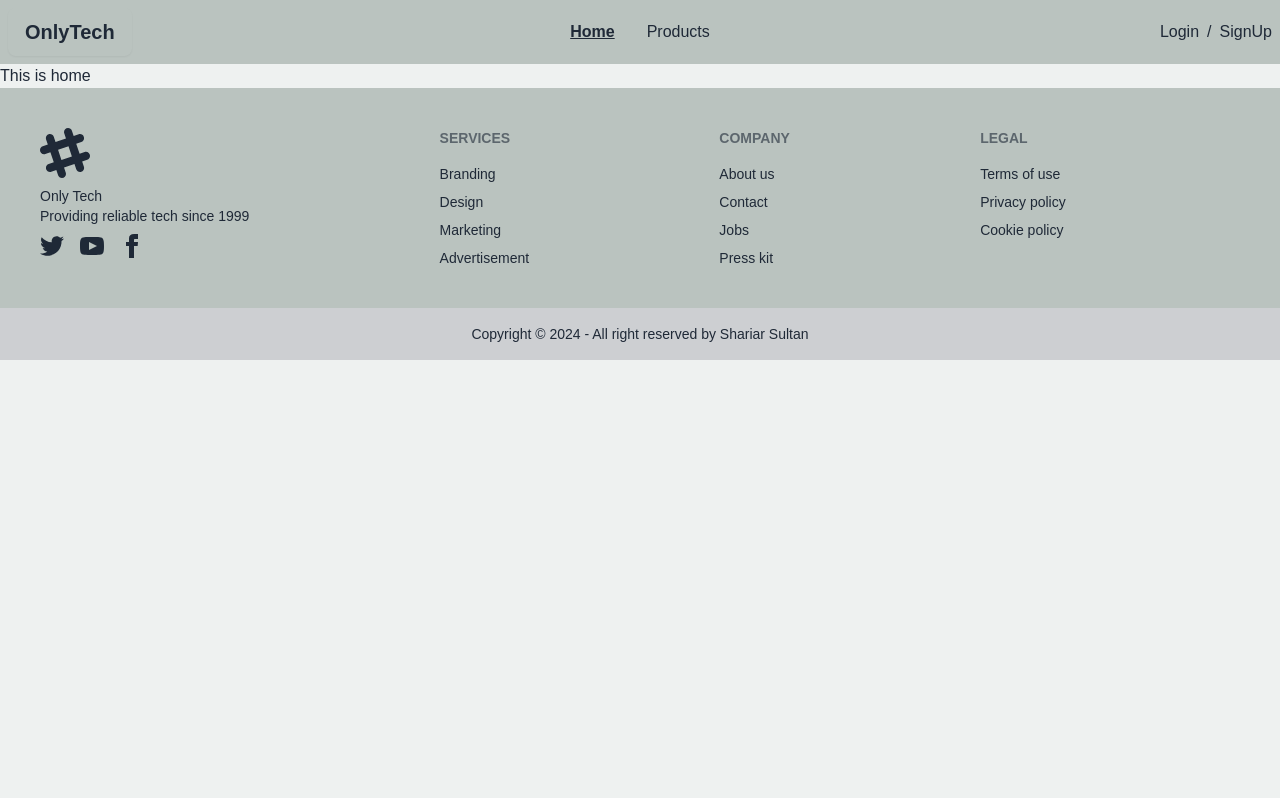
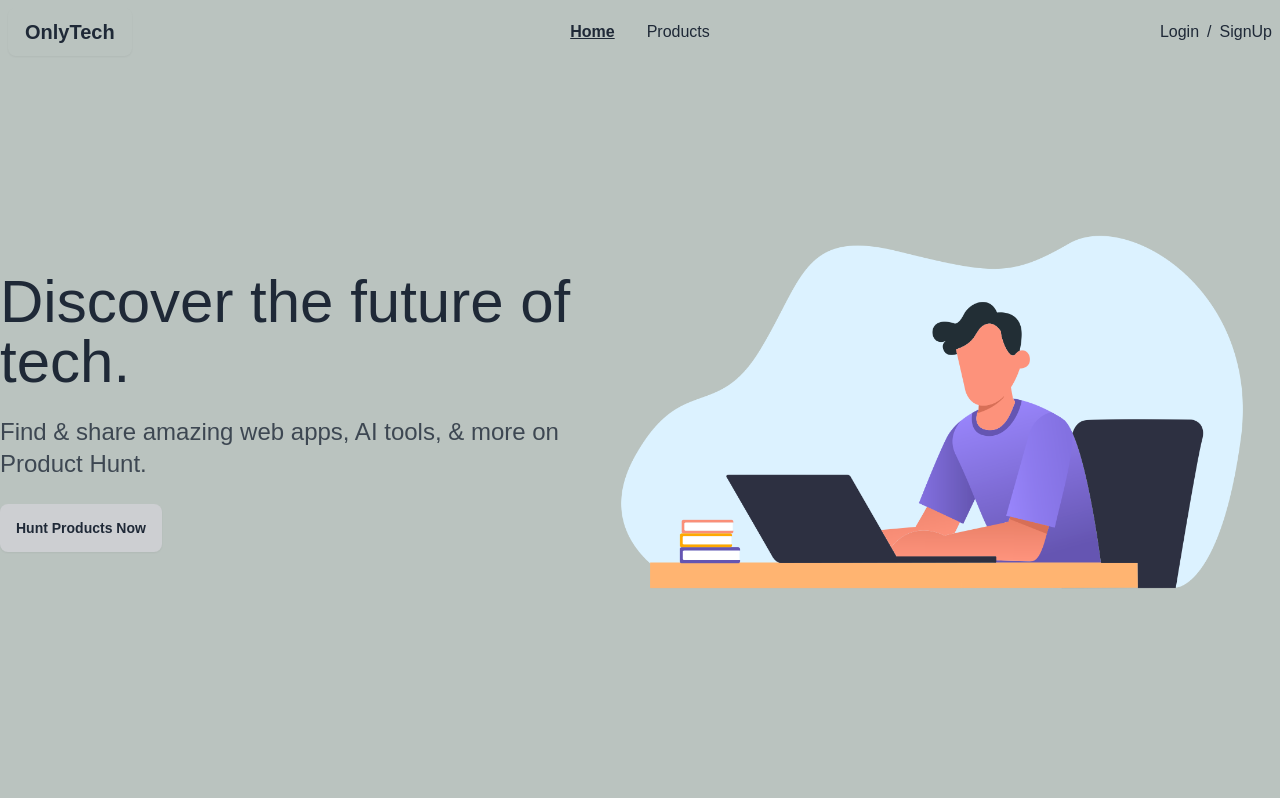
Before and after one commit to shariarSultanFahim/OnlyTech, a React (Vite) app: page / in a window 1280 px wide. Shown: the top 798 px of the page. Built offline with nearby package versions, Linux system fonts and the light colour scheme; no server answers.

Commit message:
Added banner to the homepage

```diff
--- /dev/null
+++ b/src/Components/Home/Banner.jsx
@@ -0,0 +1,17 @@
+
+const Banner = () => {
+    return (
+        <div className="mx-auto w-full flex flex-col-reverse lg:flex-row text-center lg:text-left justify-between items-center bg-primaryColor max-w-screen-xl">
+            <div className="space-y-6">
+                <h1 className="text-4xl md:text-5xl lg:text-6xl">Discover the future of tech.</h1>
+                <p className="opacity-80 text-xl md:text-2xl lg;text-3xl">Find & share amazing web apps, AI tools, & more on Product Hunt.</p>
+                <button className="btn bg-bgColor border-none ">Hunt Products Now</button>
+            </div>
+            <div className="h-2/3 w-2/3">
+                <img className="h-full w-full" src="/manlookingatlaptop.png" alt="Man looking at laptop" />
+            </div>
+        </div>
+    );
+};
+
+export default Banner;
--- a/src/Components/Home/Home.jsx
+++ b/src/Components/Home/Home.jsx
@@ -1,8 +1,11 @@
+import Banner from "./Banner";
 
 const Home = () => {
     return (
         <div>
-            This is home
+            <div className="bg-primaryColor">
+                <Banner/>
+            </div>
         </div>
     );
 };
--- a/src/Components/Nav/Navbar.jsx
+++ b/src/Components/Nav/Navbar.jsx
@@ -62,7 +62,7 @@ const items = <>
                 </div>
             </div>
             <ul tabIndex={0} className="menu menu-sm dropdown-content mt-3 z-[1] p-2 shadow bg-base-100 rounded-box w-52">
-                <li><Link>{user?.displayName}</Link></li>
+                <li className="text-center font-semibold py-4">{user?.displayName}</li>
                 <li><Link to='/dashboard'>Dashboard</Link></li>
                 <li onClick={handleLogout}><Link>Logout</Link></li>
             </ul>
--- a/src/Components/Root/Root.jsx
+++ b/src/Components/Root/Root.jsx
@@ -6,7 +6,7 @@ const Root = () => {
   return (
     <div className="bg-secendaryColor min-h-screen">
       <Navbar />
-      <div className="container mx-auto max-w-screen-xl">
+      <div className="">
         <Outlet />
       </div>
       <Footer/>
```
Also changed, not shown: public/manlookingatlaptop.png (added), src/assets/manlookingatlaptop.png (added).
